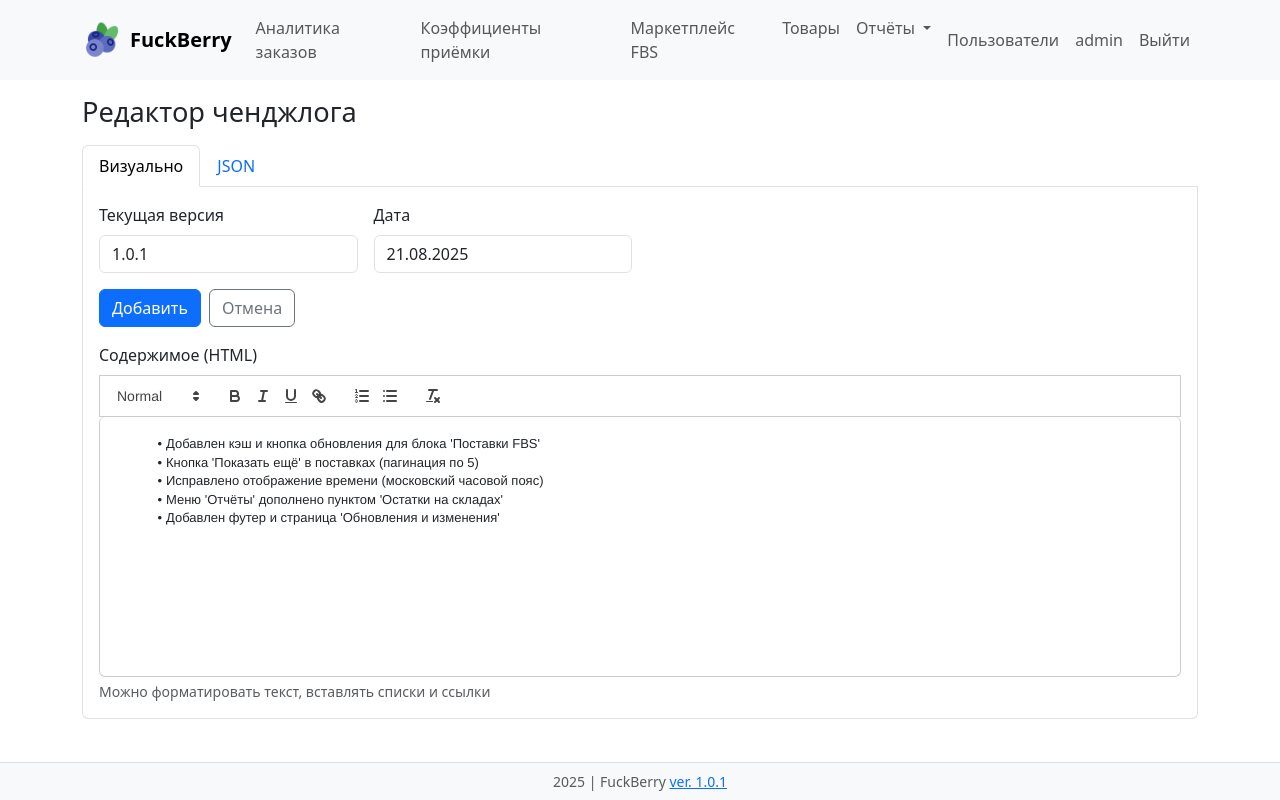
After one commit to YoSkirukat/FuckBerry, a Flask app: page /changelog/edit in a window 1280 px wide. The commit adds this page. Run offline with Flask 3, Linux system fonts and the light colour scheme; a user stored in the database is signed in; some libraries are stand-ins or nearby versions.

Commit message:
Реализованы функции управления журналом изменений и версиями.
- Добавлены функции чтения и записи информации о версии и записей журнала изменений из внешних файлов.
- Улучшена страница журнала изменений для динамического отображения записей и возможности их редактирования администраторами.
- Обновлён шаблон нижнего колонтитула для настройки отступов в зависимости от высоты нижнего колонтитула для обеспечения единообразия макета.
- Улучшено отображение записей журнала изменений для поддержки HTML-контента и примечаний для более расширенного форматирования.

```diff
--- a/app.py
+++ b/app.py
@@ -23,6 +23,50 @@ from flask_login import (
 )
 
 APP_VERSION = "1.0.1"
+
+def _read_version() -> str:
+    try:
+        path = os.path.join(os.path.dirname(__file__), "VERSION")
+        if os.path.isfile(path):
+            with open(path, "r", encoding="utf-8") as f:
+                v = f.read().strip()
+                return v or APP_VERSION
+    except Exception:
+        pass
+    return APP_VERSION
+
+def _read_changelog() -> List[Dict[str, Any]]:
+    try:
+        path = os.path.join(os.path.dirname(__file__), "changelog.json")
+        if os.path.isfile(path):
+            with open(path, "r", encoding="utf-8") as f:
+                data = json.load(f)
+                if isinstance(data, list):
+                    return data
+    except Exception:
+        pass
+    # Fallback to current version only
+    return [{
+        "version": _read_version(),
+        "date": datetime.now(MOSCOW_TZ).strftime("%d.%m.%Y"),
+        "notes": ["Первоначальная версия"],
+    }]
+
+def _write_version(version: str) -> None:
+    try:
+        path = os.path.join(os.path.dirname(__file__), "VERSION")
+        with open(path, "w", encoding="utf-8") as f:
+            f.write((version or "").strip() or "0.0.0")
+    except Exception:
+        pass
+
+def _write_changelog(entries: List[Dict[str, Any]]) -> None:
+    try:
+        path = os.path.join(os.path.dirname(__file__), "changelog.json")
+        with open(path, "w", encoding="utf-8") as f:
+            json.dump(entries, f, ensure_ascii=False, indent=2)
+    except Exception:
+        pass
 
 app = Flask(__name__)
 app.secret_key = os.getenv("FLASK_SECRET", "dev-secret-change-me")
@@ -2979,24 +3023,67 @@ def inject_subscription_banner():
                     }
     except Exception:
         pass
-    return {"subscription_banner": banner, "app_version": APP_VERSION}
+    return {"subscription_banner": banner, "app_version": _read_version()}
 
 
 @app.route("/changelog")
 def changelog_page():
-    entries = [
-        {
-            "version": APP_VERSION,
-            "date": datetime.now(MOSCOW_TZ).strftime("%d.%m.%Y"),
-            "notes": [
-                "Добавлен кэш и кнопка обновления для блока 'Поставки FBS'",
-                "Кнопка 'Показать ещё' в поставках (пагинация по 5)",
-                "Исправлено отображение времени (московский часовой пояс)",
-                "Меню 'Отчёты' дополнено пунктом 'Остатки на складах'",
-            ],
-        },
-    ]
-    return render_template("changelog.html", app_version=APP_VERSION, entries=entries)
+    entries = _read_changelog()
+    return render_template("changelog.html", app_version=_read_version(), entries=entries)
+
+
+@app.route("/changelog/edit", methods=["GET", "POST"])
+@login_required
+def changelog_edit():
+    if not current_user.is_admin:
+        return redirect(url_for("changelog_page"))
+    error = None
+    message = None
+    current_version = _read_version()
+    if request.method == "POST":
+        try:
+            new_version = (request.form.get("version") or "").strip()
+            html_content = request.form.get("html_content")
+            date_str = (request.form.get("date") or "").strip()
+            if html_content is not None:
+                # Add-only flow from WYSIWYG
+                entries = _read_changelog()
+                if not date_str:
+                    date_str = datetime.now(MOSCOW_TZ).strftime("%d.%m.%Y")
+                entry = {
+                    "version": new_version or current_version,
+                    "date": date_str,
+                    "html": html_content,
+                }
+                entries = [entry] + (entries or [])
+                _write_changelog(entries)
+                if new_version:
+                    _write_version(new_version)
+                    current_version = new_version
+                message = "Запись добавлена"
+            else:
+                # Fallback: full JSON edit
+                raw_json = request.form.get("entries_json") or ""
+                parsed = json.loads(raw_json) if raw_json else []
+                if not isinstance(parsed, list):
+                    raise ValueError("JSON должен быть массивом записей")
+                if new_version:
+                    _write_version(new_version)
+                    current_version = new_version
+                _write_changelog(parsed)
+                message = "Изменения сохранены"
+        except Exception as exc:
+            error = f"Ошибка: {exc}"
+    # Pretty JSON for editor
+    pretty = json.dumps(_read_changelog(), ensure_ascii=False, indent=2)
+    return render_template(
+        "changelog_edit.html",
+        app_version=current_version,
+        entries_json=pretty,
+        default_date=datetime.now(MOSCOW_TZ).strftime("%d.%m.%Y"),
+        error=error,
+        message=message,
+    )
 
 
 if __name__ == "__main__":
--- /dev/null
+++ b/changelog.json
@@ -0,0 +1,13 @@
+[
+  {
+    "version": "1.0.2",
+    "date": "21.08.2025",
+    "notes": [
+      "Добавлен кэш и кнопка обновления для блока 'Поставки FBS'",
+      "Кнопка 'Показать ещё' в поставках (пагинация по 5)",
+      "Исправлено отображение времени (московский часовой пояс)",
+      "Меню 'Отчёты' дополнено пунктом 'Остатки на складах'",
+      "Добавлен футер и страница 'Обновления и изменения'"
+    ]
+  }
+]
--- a/templates/_footer.html
+++ b/templates/_footer.html
@@ -1,5 +1,20 @@
-<footer class="mt-5 py-3 border-top">
+<footer class="py-2 border-top bg-light fixed-bottom" id="appFooter">
   <div class="container">
     <div class="text-center text-muted small">2025 | FuckBerry <a href="/changelog">ver. {{ app_version or '1.0.1' }}</a></div>
   </div>
 </footer>
+<script>
+  (function(){
+    try{
+      function adjustPad(){
+        var f = document.getElementById('appFooter');
+        if(!f) return;
+        var h = f.offsetHeight || 0;
+        document.body.style.paddingBottom = (h + 8) + 'px';
+      }
+      window.addEventListener('load', adjustPad);
+      window.addEventListener('resize', adjustPad);
+      adjustPad();
+    }catch(e){}
+  })();
+</script>
--- /dev/null
+++ b/templates/changelog_edit.html
@@ -0,0 +1,102 @@
+<!doctype html>
+<html lang="ru">
+<head>
+  <meta charset="utf-8" />
+  <meta name="viewport" content="width=device-width, initial-scale=1" />
+  <title>Редактор ченджлога — FuckBerry {{ app_version }}</title>
+  <link rel="stylesheet" href="https://cdn.jsdelivr.net/npm/bootstrap@5.3.3/dist/css/bootstrap.min.css" />
+</head>
+<body>
+  {% include '_navbar.html' %}
+  <div class="container mt-3">
+    <h1 class="mb-3" style="font-size:1.7rem;">Редактор ченджлога</h1>
+    {% if error %}<div class="alert alert-danger">{{ error }}</div>{% endif %}
+    {% if message %}<div class="alert alert-success">{{ message }}</div>{% endif %}
+    <ul class="nav nav-tabs" id="clTabs" role="tablist">
+      <li class="nav-item" role="presentation">
+        <button class="nav-link active" id="tab-wys" data-bs-toggle="tab" data-bs-target="#pane-wys" type="button" role="tab">Визуально</button>
+      </li>
+      <li class="nav-item" role="presentation">
+        <button class="nav-link" id="tab-json" data-bs-toggle="tab" data-bs-target="#pane-json" type="button" role="tab">JSON</button>
+      </li>
+    </ul>
+    <div class="tab-content border border-top-0 rounded-bottom p-3">
+      <div class="tab-pane fade show active" id="pane-wys" role="tabpanel" aria-labelledby="tab-wys">
+        <form method="post" action="/changelog/edit" class="row g-3" id="wysForm">
+          <div class="col-12 col-md-3">
+            <label class="form-label">Текущая версия</label>
+            <input type="text" class="form-control" name="version" value="{{ app_version }}" />
+          </div>
+          <div class="col-12 col-md-3">
+            <label class="form-label">Дата</label>
+            <input type="text" class="form-control" id="wysDate" name="date" placeholder="ДД.ММ.ГГГГ" value="{{ default_date }}" />
+          </div>
+          <div class="col-12 d-flex gap-2">
+            <button class="btn btn-primary" type="submit">Добавить</button>
+            <a href="/changelog" class="btn btn-outline-secondary">Отмена</a>
+          </div>
+          <div class="col-12">
+            <label class="form-label">Содержимое (HTML)</label>
+            <div id="editor" class="form-control" style="min-height:260px; height:260px; overflow:auto;"></div>
+            <div class="form-text">Можно форматировать текст, вставлять списки и ссылки</div>
+          </div>
+          <input type="hidden" name="html_content" id="htmlHidden" />
+        </form>
+      </div>
+      <div class="tab-pane fade" id="pane-json" role="tabpanel" aria-labelledby="tab-json">
+        <form method="post" action="/changelog/edit" class="row g-3">
+          <div class="col-12 col-md-3">
+            <label class="form-label">Текущая версия</label>
+            <input type="text" class="form-control" name="version" value="{{ app_version }}" />
+          </div>
+          <div class="col-12">
+            <label class="form-label">JSON записей ченджлога</label>
+            <textarea name="entries_json" class="form-control" rows="18" style="font-family: ui-monospace, SFMono-Regular, Menlo, Monaco, Consolas, 'Liberation Mono', 'Courier New', monospace;">{{ entries_json }}</textarea>
+          </div>
+          <div class="col-12 d-flex gap-2">
+            <button class="btn btn-primary" type="submit">Сохранить</button>
+            <a href="/changelog" class="btn btn-outline-secondary">Отмена</a>
+          </div>
+        </form>
+      </div>
+    </div>
+  </div>
+  {% include '_footer.html' %}
+  <script src="https://cdn.jsdelivr.net/npm/bootstrap@5.3.3/dist/js/bootstrap.bundle.min.js"></script>
+  <script src="https://cdn.jsdelivr.net/npm/quill@1.3.7/dist/quill.min.js"></script>
+  <link href="https://cdn.jsdelivr.net/npm/quill@1.3.7/dist/quill.snow.css" rel="stylesheet" />
+  <script>
+    (function(){
+      const container = document.getElementById('editor');
+      if (!container) return;
+      const quill = new Quill(container, { theme: 'snow' });
+      // preload latest entry html if present
+      try {
+        const entries = JSON.parse({{ entries_json|tojson|safe }});
+        if (Array.isArray(entries) && entries.length) {
+          const latest = entries[0];
+          if (latest) {
+            if (latest.html) {
+              quill.root.innerHTML = latest.html;
+            } else if (Array.isArray(latest.notes) && latest.notes.length) {
+              const list = '<ul>' + latest.notes.map(n => `<li>${String(n)}</li>`).join('') + '</ul>';
+              quill.root.innerHTML = list;
+            }
+          }
+          if (latest && latest.date) {
+            const d = document.getElementById('wysDate');
+            if (d) d.value = latest.date;
+          }
+        }
+      } catch(e) {}
+      document.getElementById('wysForm')?.addEventListener('submit', function(){
+        try{
+          const html = quill.root.innerHTML;
+          document.getElementById('htmlHidden').value = html;
+        }catch(e){ console.error(e); }
+      });
+    })();
+  </script>
+
+</body>
+</html>
```
Also changed, not shown: templates/changelog.html (+8 -1 lines), 1 other file.
